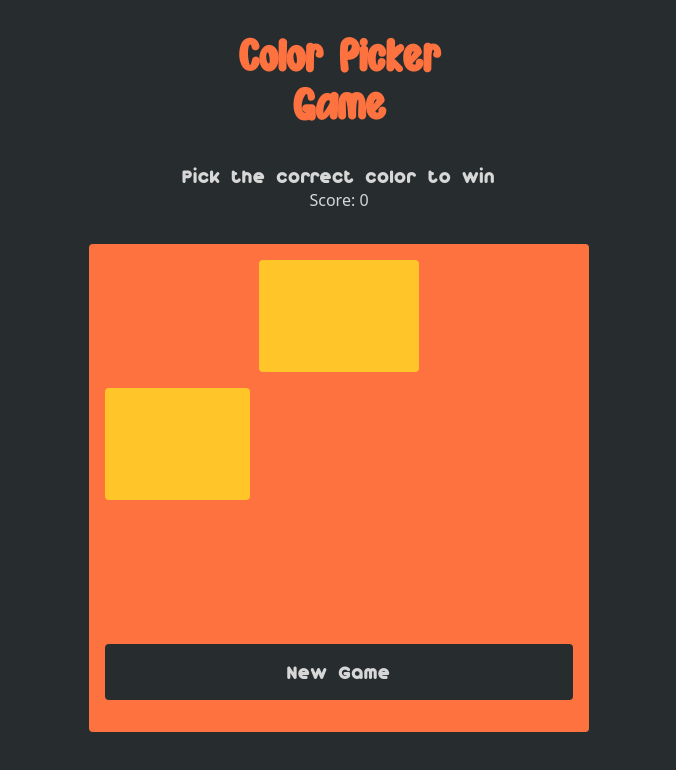
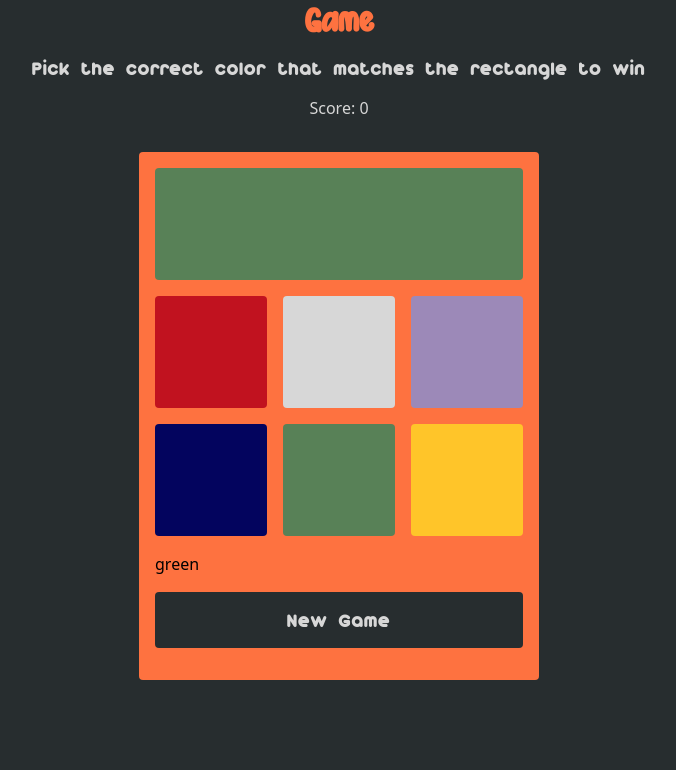
Before and after one commit to chizobaemeghiebo/Color-Picker-Game, a React (Vite) app: page / in a window 1280 px wide. Shown: the top 770 px of the page, without its empty margins (301-977 px from the left). Built offline with nearby package versions, Linux system fonts and the light colour scheme.

Commit message:
Target color changes dynamically, number of options are dynamically rendered

```diff
--- a/src/App.jsx
+++ b/src/App.jsx
@@ -4,36 +4,52 @@ import Container from "./components/Container";
 function App() {
   const [count, setCount] = useState(0);
 
-  const colors = ["yellow", "light", "purple", "blue", "green", "red"];
-  // console.log(colors);
+  const colors = ["red", "light", "purple", "bluee", "green", "yellow"];
+
+  const random = Math.floor(Math.random() * 6);
+
   const handleClick = () => {
-    // setCount(count + 1);
-    console.log("you clicked me");
+    setCount(count + 1);
+    console.log(colors[random]);
+  };
+
+  const resetGame = () => {
+    setCount(0);
   };
 
   return (
     <>
       <div className="bg-dark  min-h-screen flex flex-col items-center justify-center relative">
         <h1
-          // onClick={handleClick}
-          className="font-heading text-center text-primary text-5xl font-bold absolute top-8"
+          onClick={handleClick}
+          className="-mt-40 font-heading text-center text-primary text-4xl font-bold"
         >
           Color Picker <br /> Game
         </h1>
-        <p className="text-light mt-24 font-lead">
-          Pick the correct color to win
+        <p className="my-4 w-[80%] mx-auto text-light font-lead text-center">
+          Pick the correct color that matches the rectangle to win
         </p>
         <p className="text-light  mb-8">Score: {count}</p>
         <Container>
-          <Button className="bg-yellow w-40 mx-auto" onClick={handleClick} />
+          <Button bg={`bg-${colors[random]}`} />
 
           <div className="grid grid-cols-3 gap-4 mt-4">
             {colors.map((color, id) => (
-              <Button key={id} className={`bg-${color}`}></Button>
+              <Button key={id} bg={`bg-${color}`} />
             ))}
+            {/* <Button bg="bg-red" />
+            <Button bg="bg-bluee" />
+            <Button bg="bg-light" />
+            <Button bg="bg-yellow" />
+            <Button bg="bg-green" />
+            <Button bg="bg-purple" /> */}
+            <p className={`text-${colors[random]}`}>{colors[random]}</p>
           </div>
 
-          <button className="my-4 bg-dark text-light py-4 rounded font-lead">
+          <button
+            className="my-4 bg-dark text-light py-4 rounded font-lead"
+            onClick={resetGame}
+          >
             New Game
           </button>
         </Container>
--- a/src/components/Button.jsx
+++ b/src/components/Button.jsx
@@ -1,7 +1,5 @@
-const Button = ({ className, children }) => {
-  return (
-    <div className={`p-14 rounded cursor-pointer ${className}`}>{children}</div>
-  );
+const Button = ({ bg = "bg-dark" }) => {
+  return <div className={`p-14 rounded cursor-pointer ${bg}`}></div>;
 };
 
 export default Button;
--- a/src/components/Container.jsx
+++ b/src/components/Container.jsx
@@ -1,6 +1,6 @@
 const Container = ({ children }) => {
   return (
-    <div className=" bg-primary rounded-sm flex flex-col p-4 mx-auto w-[90%] max-w-[500px]">
+    <div className=" bg-primary rounded-sm flex flex-col p-4 mx-auto w-[90%] max-w-[400px]">
       {children}
     </div>
   );
```
